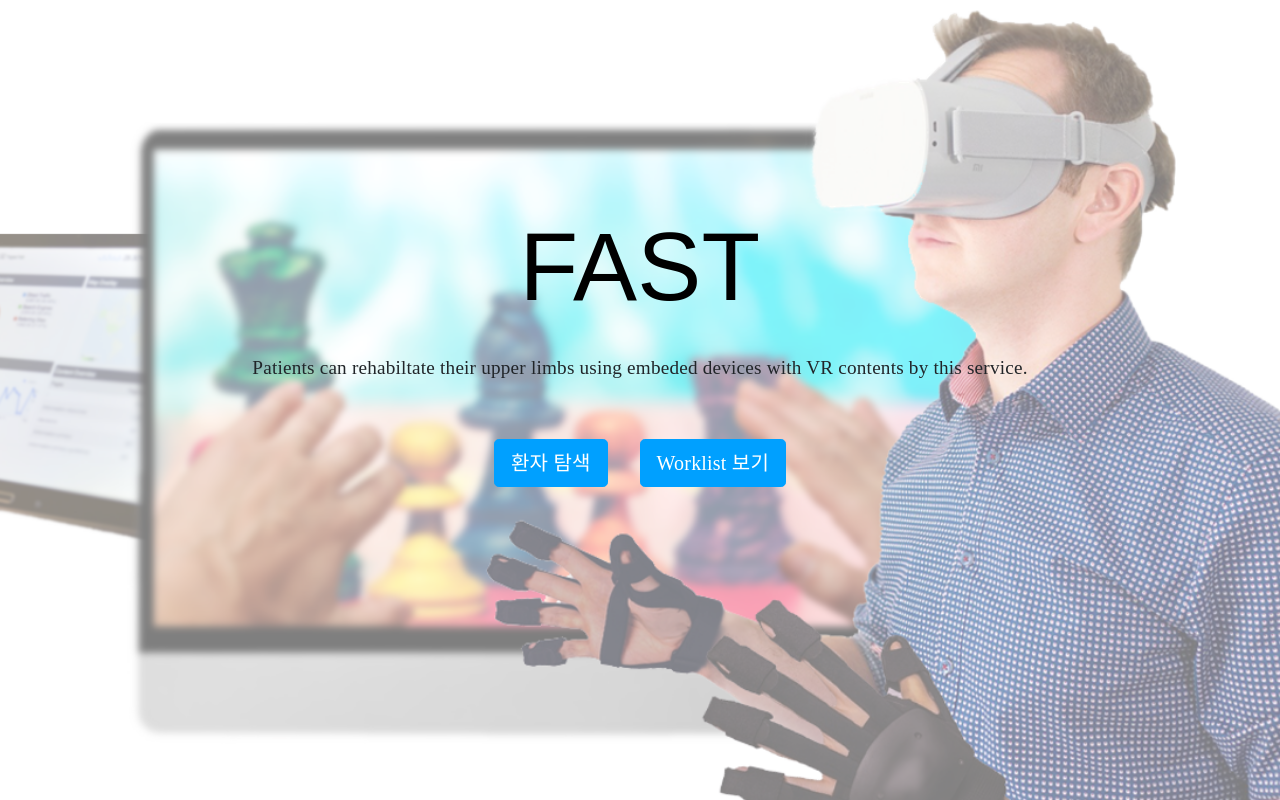
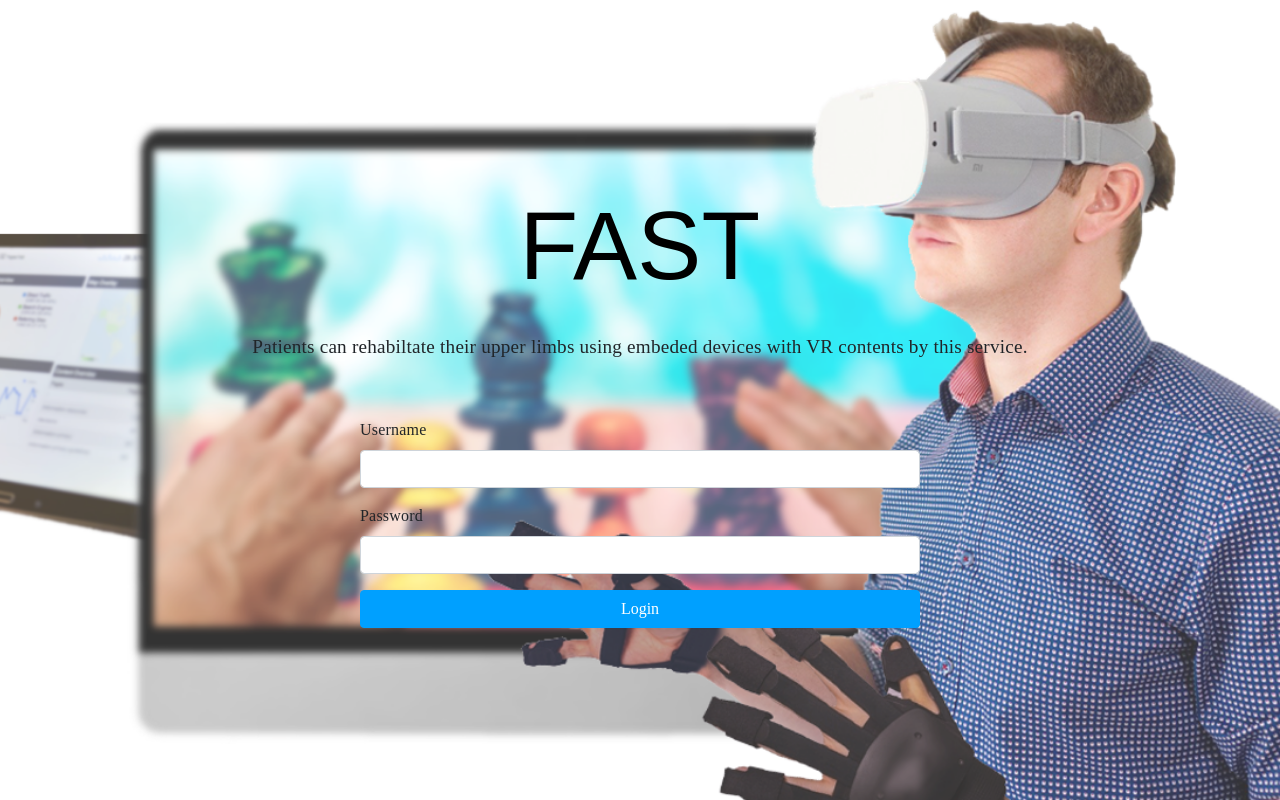
Before and after one commit to mangab0159/fast-frontend, a Vue app: page / in a window 1280 px wide. Built offline with nearby package versions, Linux system fonts and the light colour scheme.

Commit message:
20201116 1431 Add login page

```diff
--- a/src/router/index.js
+++ b/src/router/index.js
@@ -6,7 +6,7 @@ Vue.use(VueRouter);
 const routes = [
   {
     path: '/',
-    component: () => import('@/views/MainPage.vue'),
+    component: () => import('@/views/LoginPage.vue'),
   },
   {
     path: '/patients',
--- a/src/views/MainPage.vue
+++ b/src/views/LoginPage.vue
@@ -1,14 +1,13 @@
 <template>
   <div>
     <div class="bgImg">
-      <div class="jumbotron">
+      <div>
         <h1>FAST</h1>
         <p class="desc">
           Patients can rehabiltate their upper limbs using embeded devices with
           VR contents by this service.
         </p>
-        <p>
-          <router-link
+        <!-- <router-link
             to="/patients"
             class="btn btn-primary btn-lg"
             role="button"
@@ -19,15 +18,39 @@
             class="btn btn-primary btn-lg"
             role="button"
             >Worklist 보기</router-link
-          >
-        </p>
+          > -->
+        <div class="loginForm">
+          <form name="form" @submit.prevent="handleLogin">
+            <div class="form-group">
+              <label for="username">Username</label>
+              <input type="text" class="form-control" id="username" />
+            </div>
+            <div class="form-group">
+              <label for="password">Password</label>
+              <input type="password" class="form-control" id="password" />
+            </div>
+            <div class="form-group">
+              <button type="submit" class="btn btn-primary btn-block">
+                <span>Login</span>
+              </button>
+            </div>
+          </form>
+        </div>
       </div>
     </div>
   </div>
 </template>
 
 <script>
-export default {};
+// import { sendHandData, sendHandDataGet } from '@/api';
+
+export default {
+  methods: {
+    handleLogin() {
+      this.$router.push('/patients');
+    },
+  },
+};
 </script>
 
 <style scoped>
@@ -37,6 +60,7 @@ export default {};
   display: flex;
   justify-content: center;
   align-items: center;
+  text-align: center;
 }
 .bgImg::before {
   content: '';
@@ -50,13 +74,9 @@ export default {};
   background-repeat: no-repeat;
   background-size: auto 100%;
   background-position: right;
-  opacity: 0.5;
+  opacity: 0.8;
 }
-.jumbotron {
-  text-align: center;
-  background-color: transparent;
-}
-.jumbotron h1 {
+h1 {
   font-size: 6rem;
   color: black;
   font-family: Arial, Helvetica, sans-serif;
@@ -65,15 +85,15 @@ export default {};
   font-weight: 50;
 }
 
-.jumbotron p {
+p {
   font-size: 1.2rem;
   padding-bottom: 2.5rem;
 }
 
-.jumbotron .btn-lg {
+.btn-lg {
   margin: 0px 1rem 3rem;
 }
-.jumbotron .btn-primary {
+.btn-primary {
   color: #fff;
   background-color: #00a0ff;
   border-color: #00a0ff;
@@ -83,4 +103,14 @@ export default {};
   background-color: #0089d9;
   border-color: #0082cc;
 }
+
+.loginForm {
+  display: flex;
+  justify-content: center;
+  align-items: center;
+  text-align: left;
+}
+form {
+  width: 70vh;
+}
 </style>
```
